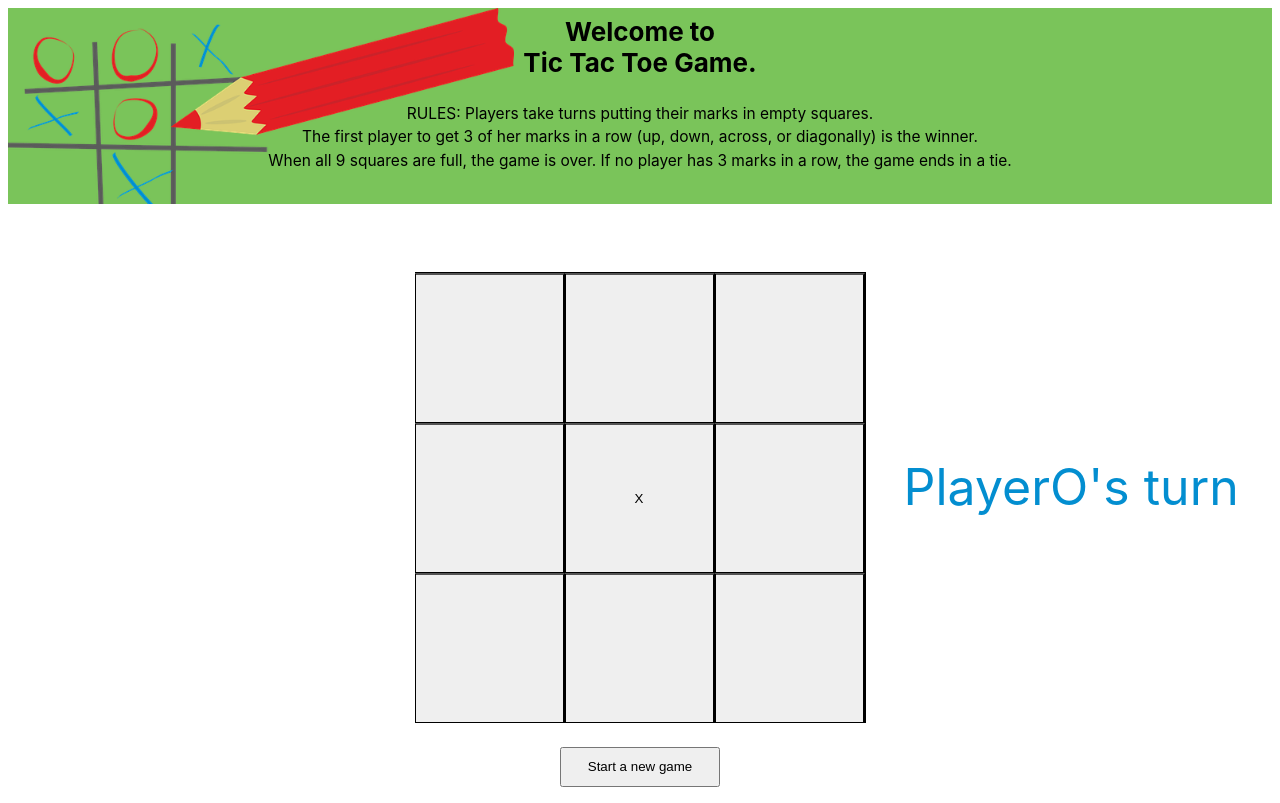
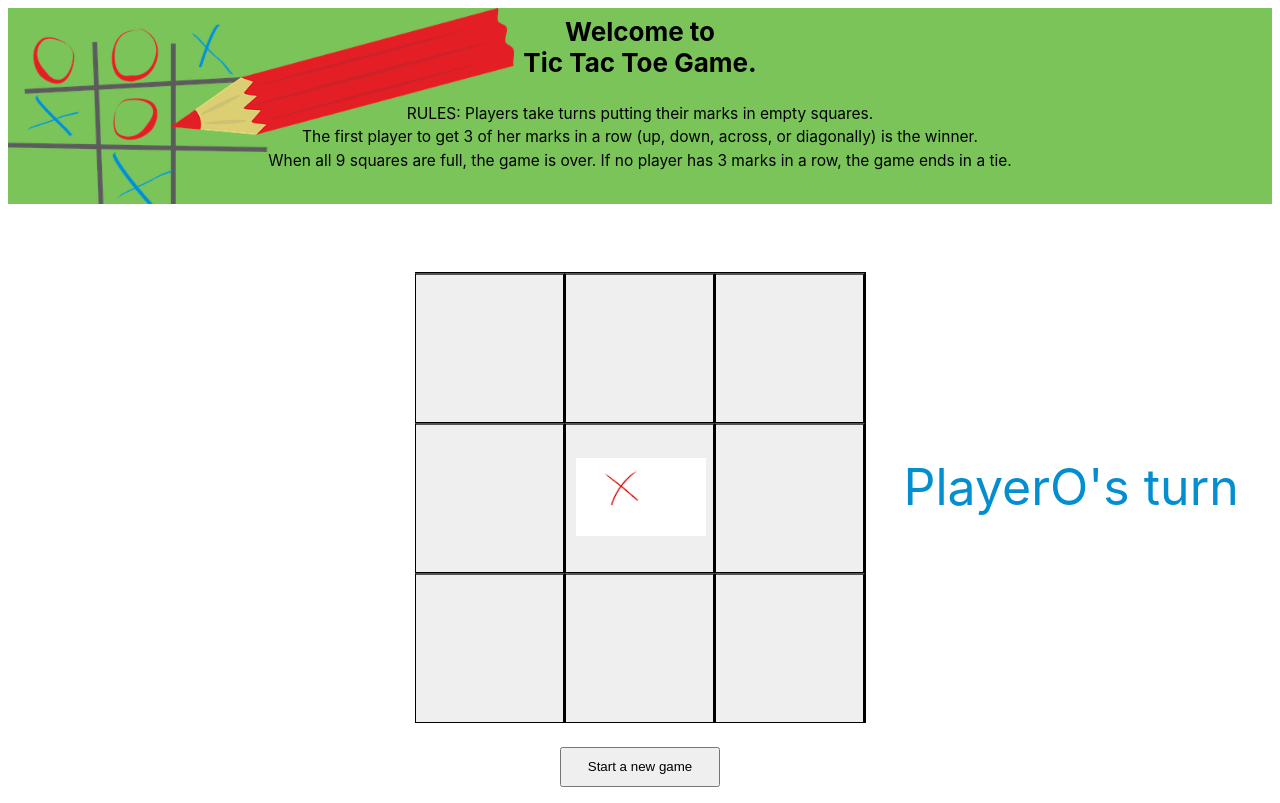
Before and after one commit to robertamangiapane/React-Tic-Tac-Toe-Game, a React (Create React App) app: page / in a window 1280 px wide. Both pictures are taken after a click on the element 640 px from the left and 497 px from the top of the page. Built offline with nearby package versions, Linux system fonts and the light colour scheme.

Commit message:
add image for playerX and playerO marks

```diff
--- a/src/App.css
+++ b/src/App.css
@@ -92,6 +92,10 @@
   border-bottom: 1px solid black;
 }
 
+.img > img {
+  max-width: 130px;
+}
+
 .new-game {
   grid-template-columns: 15% 15% auto 15% 15%;
   padding: 1vh;
--- a/src/components/board.jsx
+++ b/src/components/board.jsx
@@ -1,7 +1,6 @@
 import React, { Component } from "react"
-// import './playerO.png';
-// import './playerX.png';
-
+import playerO from "../playerO.png"
+import playerX from "../playerX.png"
 
 class Board extends Component {
   constructor(props) {
@@ -22,9 +21,24 @@ class Board extends Component {
       this.setState({
         game : this.props.game,
         turn: this.props.game.turn,
-        result: this.props.game.result
+        result: this.props.game.result,
       })
     }
+  }
+
+  drawFields(i) {
+    var imgO = ""
+
+    if(this.state.game.board.fields[i] === "O") {
+
+        imgO = <div className="img"> <img src={playerO} alt=""/> </div>
+
+    } else if (this.state.game.board.fields[i] === "X") {
+
+      imgO = <div className="img"> <img src={playerX} alt=""/> </div>
+
+    }
+    return imgO
   }
 
   componentDidUpdate(prevProps){
@@ -42,7 +56,7 @@ class Board extends Component {
 
     for (let i = 0; i < 9; i++) {
       grid.push(<button key={i} onClick={() => this.claimField(i)}>
-      {this.state.game.board.fields[i]}
+      {this.drawFields(i)}
       </button>)
     }
     return grid
--- a/src/components/player.jsx
+++ b/src/components/player.jsx
@@ -18,7 +18,6 @@ class Player extends Component {
         player : this.props.player,
       })
     }
-    console.log(this.state.game)
   }
 
   render(){
```
Also changed, not shown: src/playerO.png, src/playerX.png.
